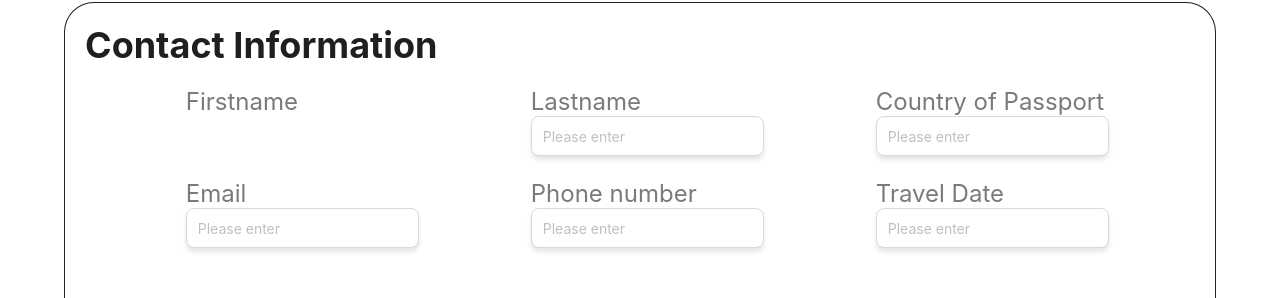
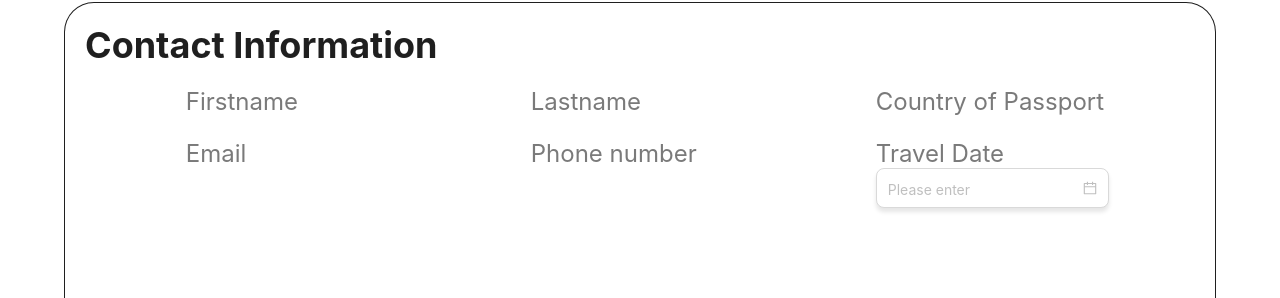
Before and after one commit to warakorn1799/SA-TourProject, a React (Create React App) app in the folder frontend/: page /Booking in a window 1280 px wide. Shown: the part 181-479 px from the top of the page. Built offline with nearby package versions, Linux system fonts and the light colour scheme; no server answers; a web font is replaced by a local one.

Commit message:
Edit Booking

```diff
--- a/frontend/src/pages/booking/component/Informationgrid.module.css
+++ b/frontend/src/pages/booking/component/Informationgrid.module.css
@@ -19,7 +19,13 @@
     font-weight: 400px;
     color: #7A7A7A;
 }
-
+.output2 {
+    position: relative;
+    top: 2%;
+    font-size: 20px;
+    font-weight: 400px;
+    color: #000000;
+}
 .input_firstname {
     position: relative;
     display: inline-flex;
--- a/frontend/src/pages/booking/component/Informationgrid.tsx
+++ b/frontend/src/pages/booking/component/Informationgrid.tsx
@@ -2,22 +2,35 @@ import React, { useEffect, useState } from "react";
 import { Layout, Input, DatePicker, Col, Row } from 'antd';
 import type { DatePickerProps } from 'antd';
 import styles from './Informationgrid.module.css'
-import { GetMember } from "../../../services/http/memberService";
+import { GetMember, GetMemberById } from "../../../services/http/memberService";
 import { MemberInterface } from "../../../interfaces/IMember";
+import { member } from "../../Home/component/Header/Components/LoginPopup";
 
 function Informationgrid() {
   const onChange: DatePickerProps['onChange'] = (date, dateString) => {
     console.log(date, dateString);
   }
+  const [firstName, setFirstName] = useState<string | undefined>(undefined);
+  const [lastName, setLastName] = useState<string | undefined>(undefined);
+  const [country, setCountry] = useState<string | undefined>(undefined);
+  const [Phone, setPhone] = useState<string | undefined>(undefined);
+  const [Email, setEmail] = useState<string | undefined>(undefined);
 
-  const [member, setMember] = useState<MemberInterface[]>([]);
-  const getMember = async () => {
-    const res = await GetMember();
+  const getMemberById = async () => {
+    let res = await GetMemberById(Number(member?.ID));
+
     if (res) {
-      setMember(res);
-      return res;
+      setFirstName(res.Firstname);
+      setLastName(res.Lastname);
+      setCountry(res.Country.Name);
+      setEmail(res.Email);
+      setPhone(res.Phone);
     }
   };
+
+  useEffect(() => {
+    getMemberById();
+  })
 
   return (
     <div>
@@ -25,14 +38,15 @@ function Informationgrid() {
         <Row>
           <Col xs={{ span: 5, offset: 1 }} lg={{ span: 6, offset: 2 }}>
             <p className={styles.firstname}>Firstname</p>
+            <p className={styles.output2}>{firstName}</p>
           </Col>
           <Col xs={{ span: 11, offset: 1 }} lg={{ span: 6, offset: 2 }}>
             <p className={styles.firstname}>Lastname</p>
-            <Input className={styles.input_firstname} placeholder="Please enter" />
+            <p className={styles.output2}>{lastName}</p>
           </Col>
           <Col xs={{ span: 5, offset: 1 }} lg={{ span: 6, offset: 2 }}>
             <p className={styles.firstname}>Country of Passport</p>
-            <Input className={styles.input_firstname} placeholder="Please enter" />
+            <p className={styles.output2}>{country}</p>
           </Col>
         </Row>
       </div>
@@ -40,15 +54,15 @@ function Informationgrid() {
         <Row>
           <Col xs={{ span: 5, offset: 1 }} lg={{ span: 6, offset: 2 }}>
             <p className={styles.firstname}>Email</p>
-            <Input className={styles.input_firstname} placeholder="Please enter" />
+            <p className={styles.output2}>{Email}</p>
           </Col>
           <Col xs={{ span: 11, offset: 1 }} lg={{ span: 6, offset: 2 }}>
             <p className={styles.firstname}>Phone number</p>
-            <Input className={styles.input_firstname} placeholder="Please enter" />
+            <p className={styles.output2}>{Phone}</p>
           </Col>
           <Col xs={{ span: 5, offset: 1 }} lg={{ span: 6, offset: 2 }}>
             <p className={styles.firstname}>Travel Date</p>
-            <Input className={styles.input_firstname} placeholder="Please enter" />
+            <DatePicker className={styles.input_firstname} placeholder="Please enter" />
           </Col>
         </Row>
       </div>
```
Also changed, not shown: frontend/src/pages/booking/component/Quantity.tsx (line endings or trailing spaces), 1 other file (tests, documents, lock files or other folders).
